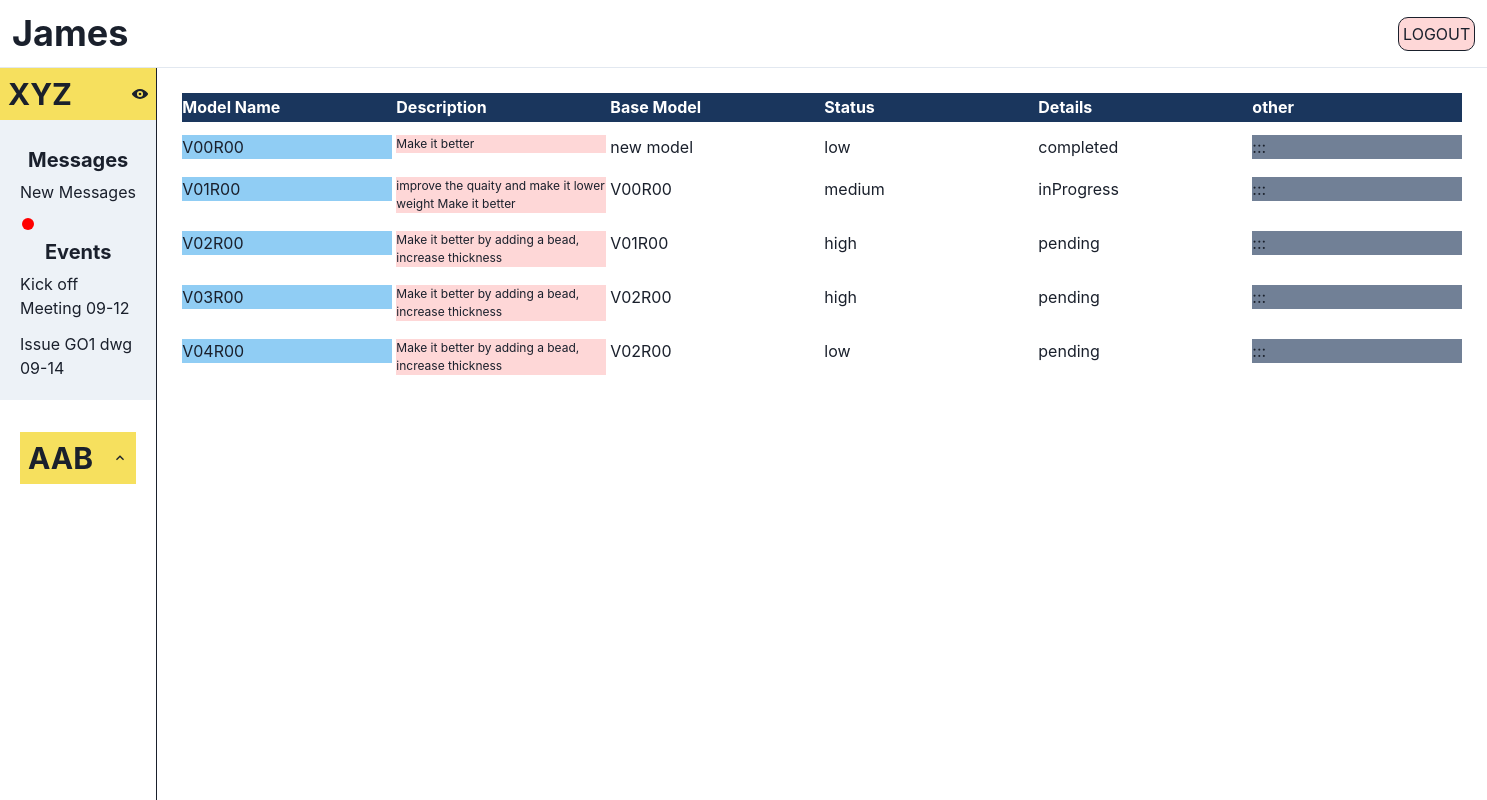
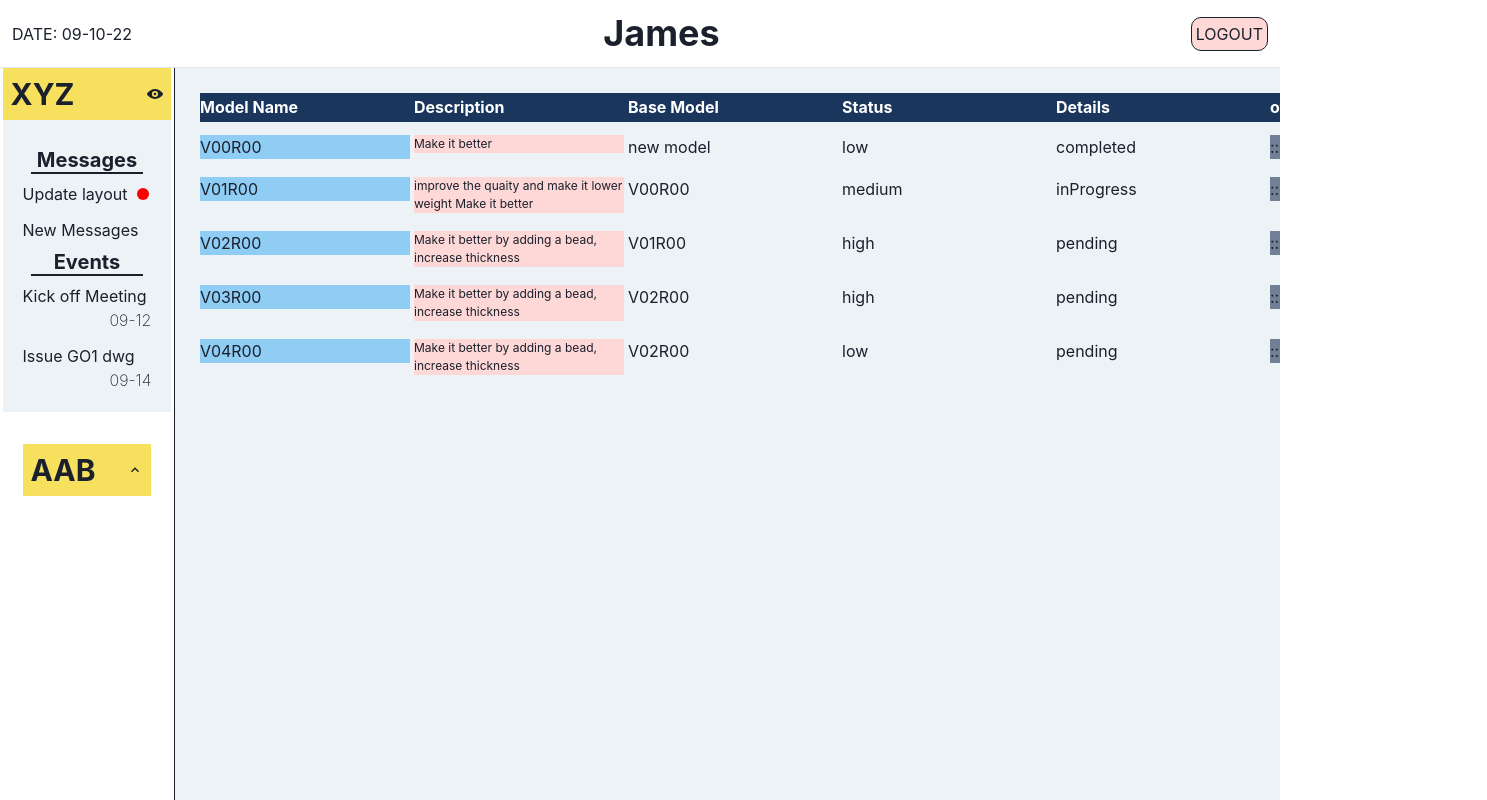
Before and after one commit to matterholt/feaTasker, a Next.js app: page /dashboard in a window 1280 px wide. Shown: the top 800 px of the page, 1487 px wide, since content can reach past the window. Built offline with nearby package versions, Linux system fonts and the light colour scheme.

Commit message:
dash working

```diff
--- a/src/components/Dashboard/HeaderDash.js
+++ b/src/components/Dashboard/HeaderDash.js
@@ -1,9 +1,10 @@
-import {Box,Heading,HStack} from '@chakra-ui/react';
+import {Text,Box,Heading,HStack} from '@chakra-ui/react';
 export const HeaderDash = (props) => {
     const {name}=props
   return(
     <HStack borderBottom='1px' borderColor='gray.200' p="3" justify="space-between">
 
+        <Text>DATE: 09-10-22</Text>
         <Box><Heading>{name}</Heading></Box>
 
         <Box bg="red.100" border="1px" borderRadius={10} p="1">LOGOUT</Box>
--- a/src/components/Dashboard/SideMenu.js
+++ b/src/components/Dashboard/SideMenu.js
@@ -1,4 +1,4 @@
-import { VStack,HStack, Box ,Heading,List,ListItem,ListIcon,Icon} from '@chakra-ui/react'
+import { VStack,HStack, Box ,Heading,List,ListItem,ListIcon,Icon,Text} from '@chakra-ui/react'
 import { MdCheckCircle,MdSettings,ViewIcon,ChevronUpIcon,BellIcon} from '@chakra-ui/icons'
 const CircleIcon = (props) => (
     <Icon viewBox='0 0 200 200' {...props}>
@@ -11,7 +11,7 @@ const CircleIcon = (props) => (
 const SectionTitle=(props)=>{
     const {title,isOpen}= props
     return(
-        <HStack justify="space-between" bg="yellow.300" p={2}>
+        <HStack justify="space-between" bg="yellow.300" p={2} >
 
         <Heading as='h2' size='lg'>{title}</Heading>
         {isOpen ? <ViewIcon/> : <ChevronUpIcon/>}
@@ -22,19 +22,30 @@ const SectionTitle=(props)=>{
     const {title}= props
 
      return(
-        <Heading as='h3' size='md' textAlign="center" p={2}>{title}</Heading>
+        <Heading as='h3' size='md' textAlign="center" borderBottom="2px"  m={2}>{title}</Heading>
      )
  }
+
+ const MenuText = (props)=>( <Text>{props.children}</Text>)
+
 const EventSection = ()=>{
     return(
         <Box>
         <SubHeading title="Events" />
             <List spacing={3}>
+
                 <ListItem>
-                    Kick off Meeting 09-12
+
+                        <MenuText>Kick off Meeting </MenuText>
+                        <Text size="xs" textAlign="right" fontWeight="thin">09-12</Text >
+
                 </ListItem>
+
                 <ListItem>
-                    Issue GO1 dwg 09-14
+                    <MenuText>Issue GO1 dwg</MenuText>
+                    <Text size="xs" textAlign="right" fontWeight="thin">09-14</Text >
+
+
                 </ListItem>
             </List>
         </Box>
@@ -46,13 +57,16 @@ const MessagesSection = ()=>{
         <Box >
             <SubHeading title="Messages" />
             <List spacing={3}>
-                <ListItem>
-                  New Messages
-                </ListItem>
-                <ListItem >
-                    <HStack>New Messages <CircleIcon/>
+            <ListItem >
+                    <HStack><Text>Update layout</Text> <CircleIcon/>
                     </HStack>
                 </ListItem>
+                <ListItem>
+                    <Text>
+                  New Messages
+                  </Text>
+                </ListItem>
+
             </List>
         </Box>
     )
--- a/src/pages/dashboard/index.js
+++ b/src/pages/dashboard/index.js
@@ -13,7 +13,7 @@ import {HeaderDash,SideMenu} from "../../components/Dashboard"
     return(
         <Grid
         templateRows='150px, 1fr'
-        templateColumns='min-content 1fr'
+        templateColumns='175px 1fr'
         >
 
         <GridItem colSpan={2}>
@@ -23,7 +23,7 @@ import {HeaderDash,SideMenu} from "../../components/Dashboard"
            <SideMenu/>
         </GridItem>
 
-          <GridItem>
+          <GridItem  overflowY="scroll" bg="gray.100">
 
             <CmRequest_listView cmRequest={cmRequest}/>
 
```
